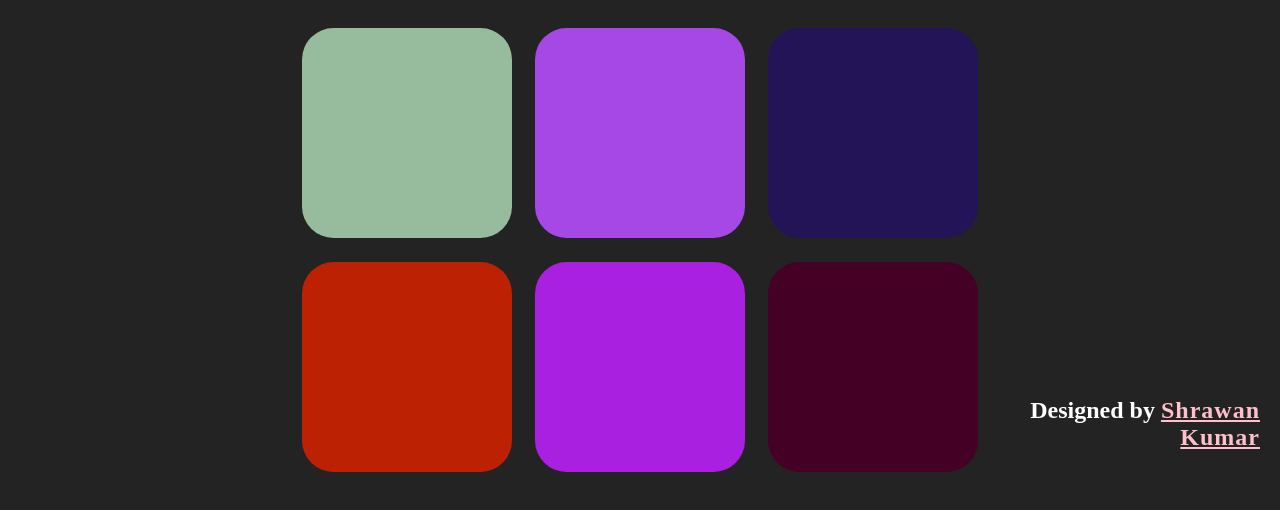
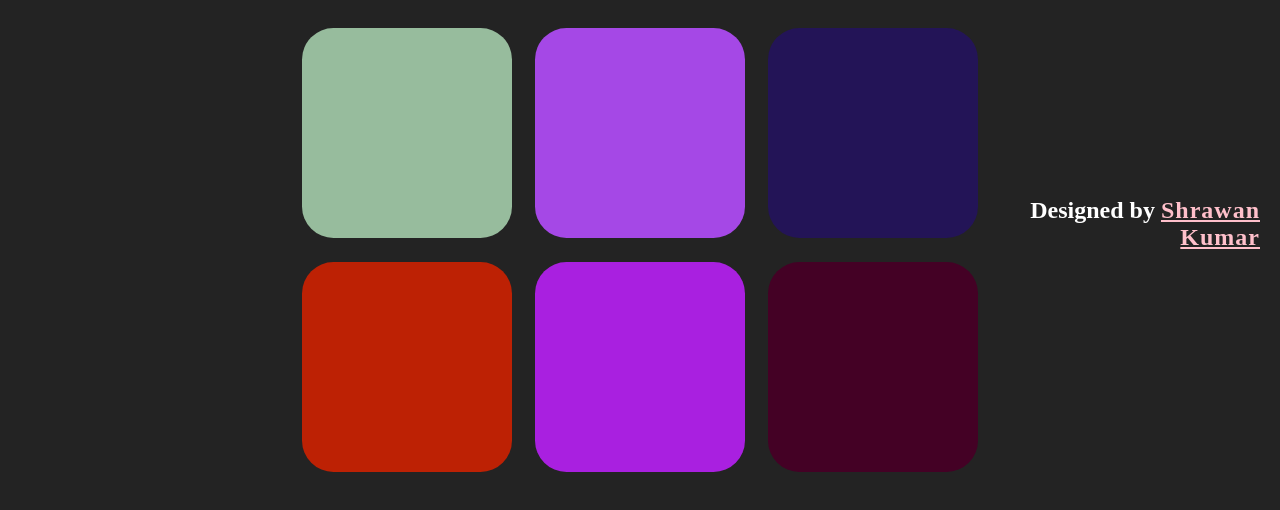
Before and after one commit to shrawan7/colorGame, a plain HTML site: page index.html in a window 1280 px wide. Shown: the part 214-724 px from the top of the page. Drawn offline with Linux system fonts and the light colour scheme.

Commit message:
Update x.css

```diff
--- a/x.css
+++ b/x.css
@@ -12,7 +12,7 @@
 
 h2{
     color: white;
-    margin:400px 20px 20px 20px;
+    margin:200px 20px 20px 20px;
 }
 
 a{
```
